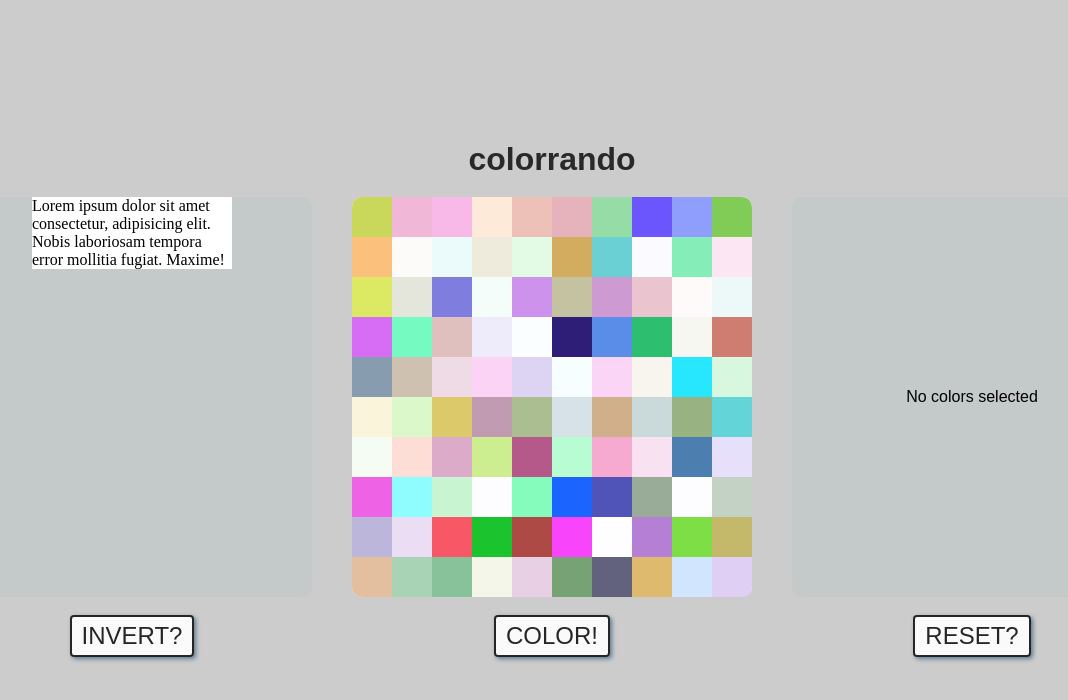
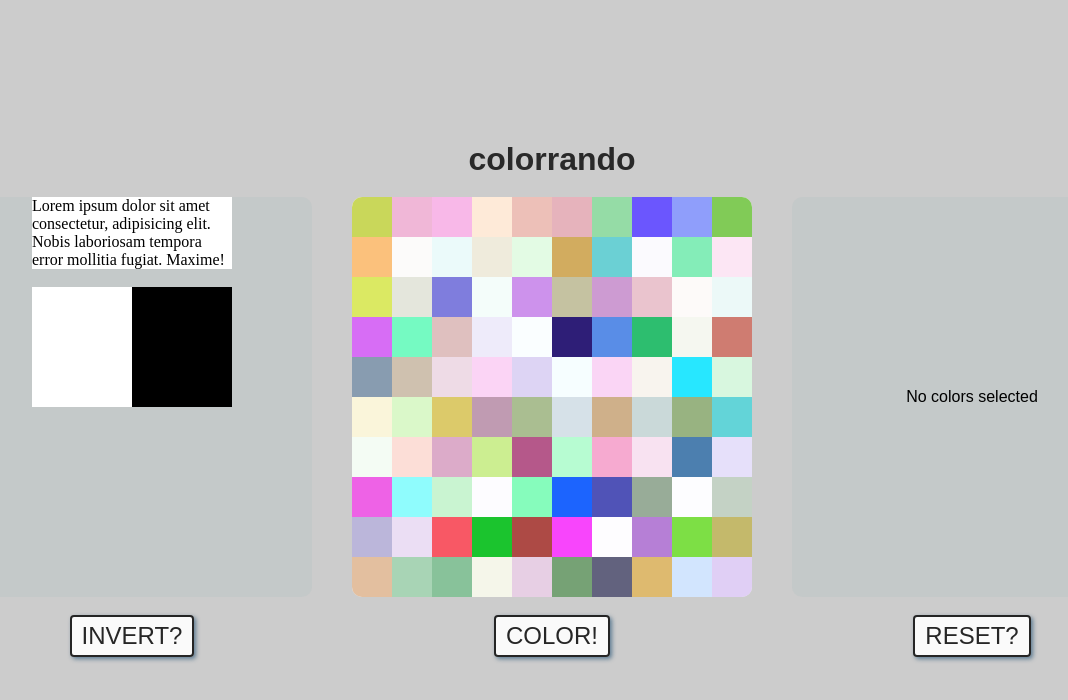
Before and after one commit to galustoff/colorrando, a Vue app: page / in a window 1280 px wide. Shown: the top 700 px of the page, without its empty margins (88-1156 px from the left). Built offline with nearby package versions, Linux system fonts and the light colour scheme.

Commit message:
add SketchSplitted

```diff
--- /dev/null
+++ b/src/components/AppSketches/sketches/SketchSplitted.vue
@@ -0,0 +1,29 @@
+<template>
+  <div class="sketch-splitted">
+    <div class="sketch-splitted__half sketch-splitted__half_left"></div>
+    <div class="sketch-splitted__half sketch-splitted__half_right"></div>
+  </div>
+</template>
+
+<script>
+  export default {}
+</script>
+
+<style scoped>
+  .sketch-splitted {
+    width: 200px;
+    display: flex;
+  }
+
+  .sketch-splitted__half {
+    height: 120px;
+    flex-grow: 1;
+  }
+  .sketch-splitted__half_left {
+    background-color: #fff;
+  }
+
+  .sketch-splitted__half_right {
+    background-color: #000;
+  }
+</style>
```
Also changed, not shown: src/components/AppSketches/AppSketchesList.vue (+9 -1 lines).
